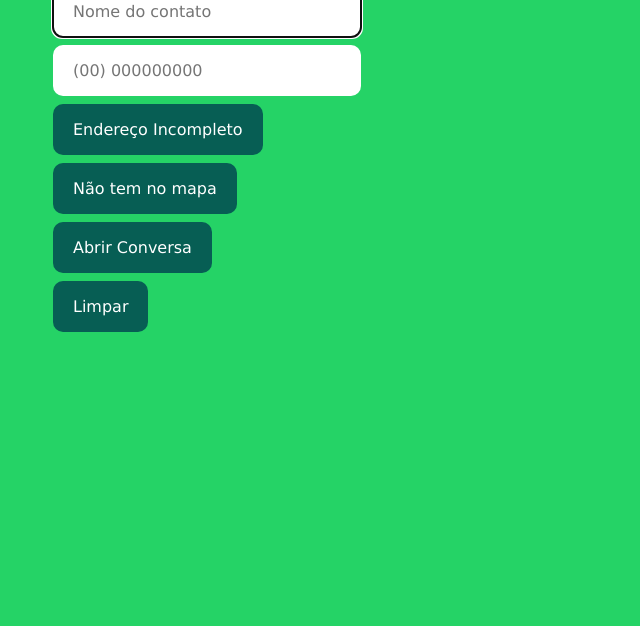
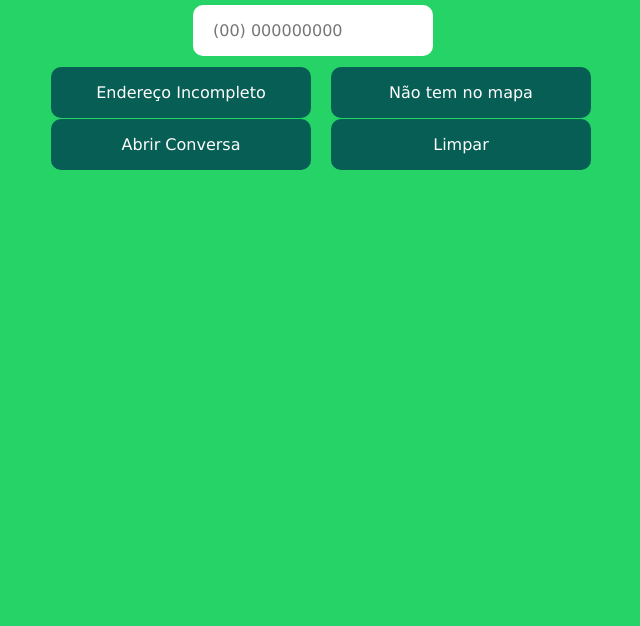
Before and after one commit to edercirino/edercirino.github.io, a plain HTML site: page index.html in a window 1280 px wide. Shown: the part 174-800 px from the top of the page, without its empty margins (319-959 px from the left). Drawn offline with Linux system fonts and the light colour scheme.

Commit message:
Alteração na estrutura de CSS

```diff
--- a/index.html
+++ b/index.html
@@ -12,16 +12,13 @@
 <body>
     <div class="contentPad">
         <h1>Whatsapp no contact</h1>
-    </div>
-
-    <div class="contentPad">
         <h4>
             Inicie conversas no whatsapp sem adicionar o número em sua
             lista de contatos
         </h4>
     </div>
 
-   <div class="contactName">
+   <div class="inputPosition">
        <input type="text"
             name="contactName"
             id="contactName"
@@ -30,7 +27,7 @@
             placeholder="Nome do contato"/>
     </div>
 
-    <div class="whatsappNumber">
+    <div class="inputPosition">
         <input type="tel"
             name="telWhatsapp"
             id="whatsappNumber"
@@ -38,7 +35,7 @@
             placeholder="(00) 000000000"/>
     </div>
 
-    <div class="enderecoIncompleto">
+    <div class="positionButton">
         <button
             id="enderecoIncompleto"
             class="button">
@@ -46,7 +43,7 @@
         </button>
     </div>
 
-    <div class="naoTemNoMapa">
+    <div class="positionButton">
         <button
             id="naoTemNoMapa"
             class="button">
@@ -54,19 +51,20 @@
         </button>
     </div>
 
-    <div class="abrirConversa">
+    <div class="positionButton">
         <button id="abrirConversa"
         class="button">
         Abrir Conversa
         </button>
     </div>
 
-    <div class="Limpar">
+    <div class="positionButton">
         <button id="limpar"
         class="button">
         Limpar
         </button>
     </div>
 
+
 </body>
 </html>
--- a/style.css
+++ b/style.css
@@ -10,6 +10,7 @@
 }
 
 .contentPad{
+    text-align: center;
     padding-top: 20px;
     padding-bottom: 20px;
 }
@@ -18,16 +19,21 @@
     background-color: #075E54;
     border: none;
     border-radius: 10px;
+    border-color: #fff;
     color: #fff;
     padding: 16px 20px;
-    text-decoration: none;
-    margin: 4px 2px;
-    cursor: pointer;
     font-size: 16px;
+    width: 100%;
 }
 
-input[type=tel]{
-    width:57%;
+.positionButton{
+    width: 50%;
+    float: left;
+    margin-top: 1px;
+
+}
+
+input[type=text]{
     color: #000;
     background-color: #fff;
     border: none;
@@ -38,8 +44,7 @@ input[type=tel]{
     font-size: 16px;
 }
 
-input[type=text]{
-    width:57%;
+input[type=tel]{
     color: #000;
     background-color: #fff;
     border: none;
@@ -48,4 +53,13 @@ input[type=text]{
     text-decoration:  none;
     margin: 4px 2px;
     font-size: 16px;
+    margin-bottom: 10px;
 }
+
+.inputPosition{
+    width: 50%;
+    margin-left: auto;
+    margin-right: auto;
+
+
+}
```
